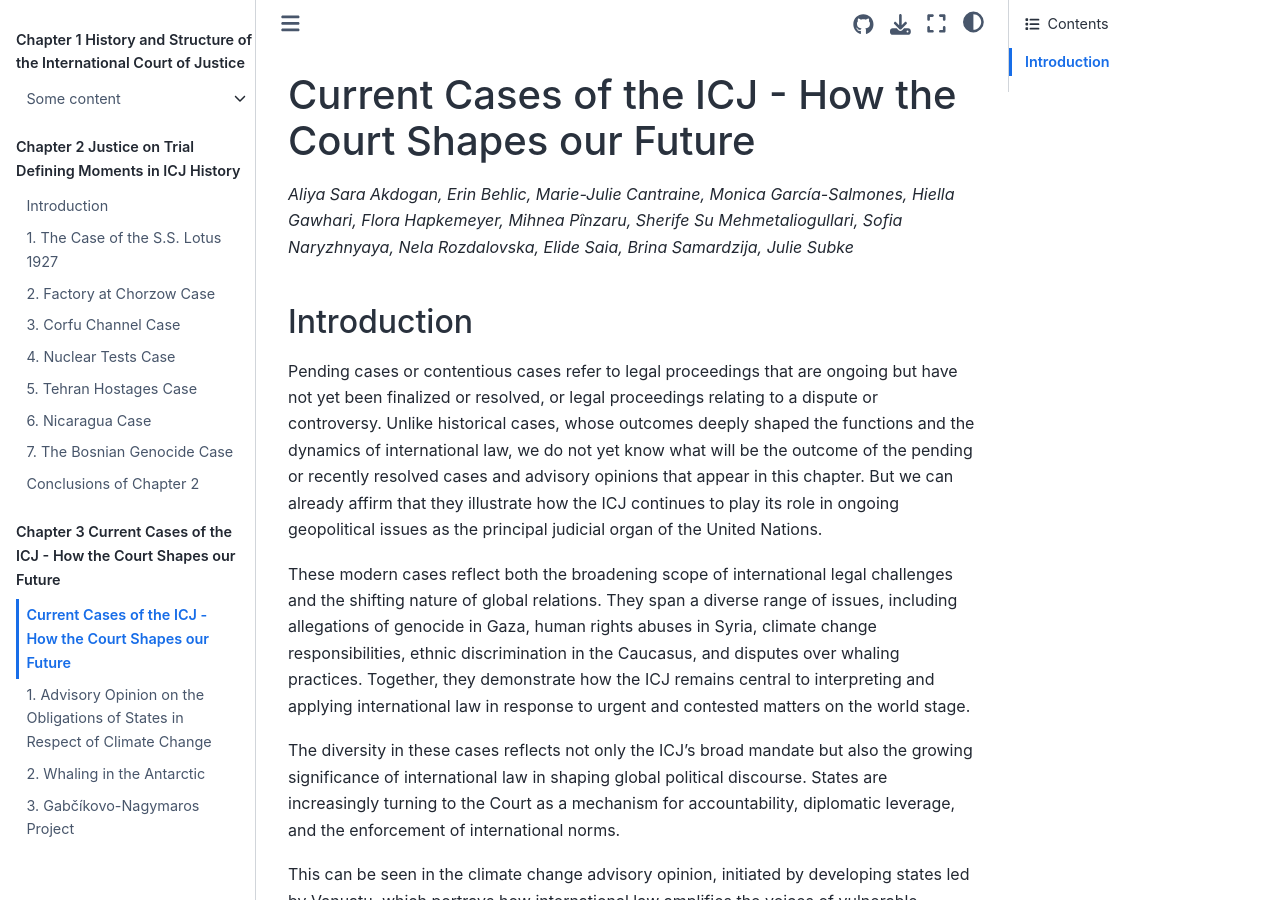
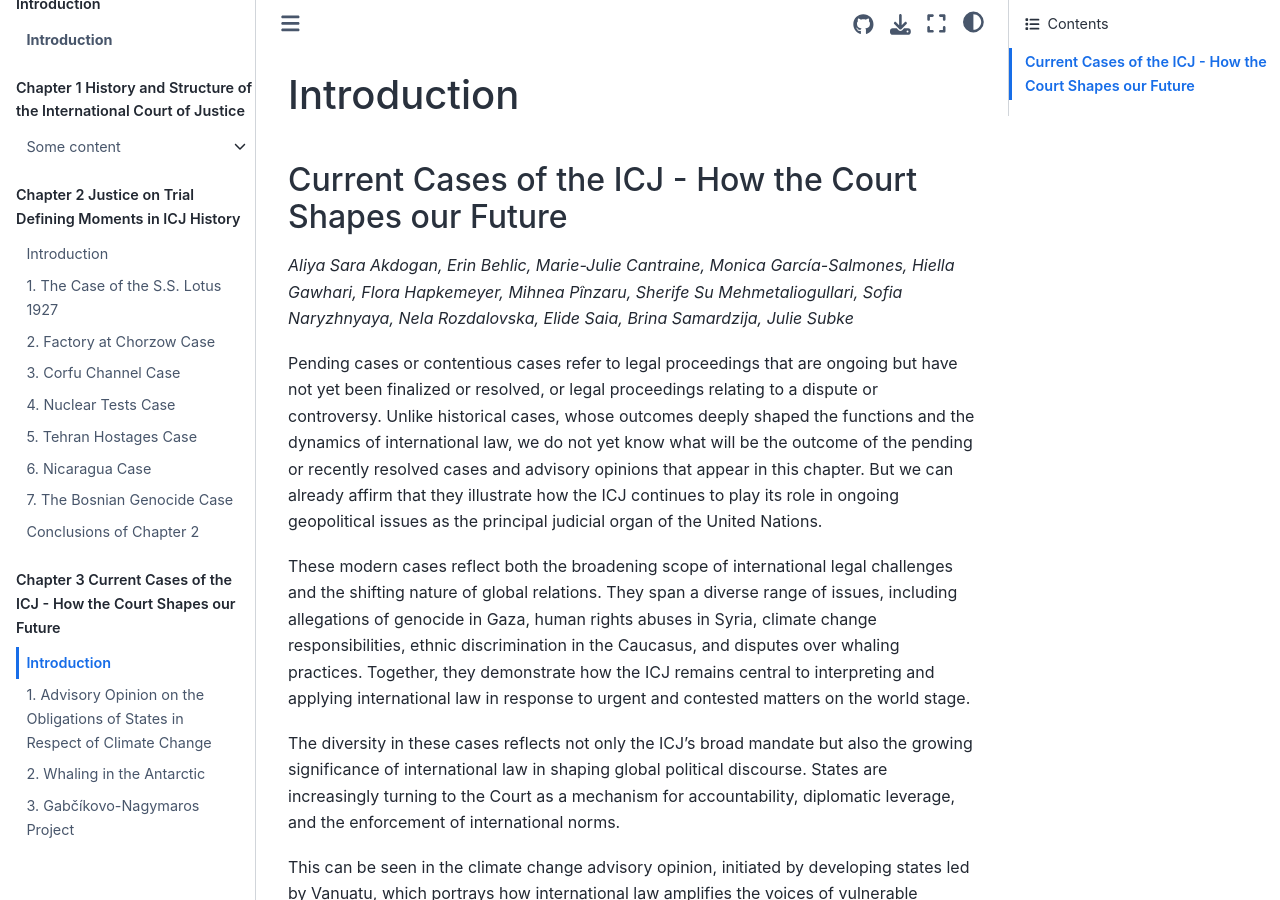
Before and after one commit to MaastrichtUniversityPress/Thirst-for-Justice-The-International-Court-of-Justice, a Jupyter Book: the page built from book/chapter3/introduction_chapter3.md, in a window 1280 px wide and 900 px high. Built offline with Jupyter Book 1.0.4 settings and Sphinx 7.4.7 and the Sphinx Book theme 1.1.4, drawn with Linux system fonts in a browser that asks for light colours; comment, search, counter and statistics services are not loaded.

Commit message:
Revise introduction and update section headings
Reorganized the introduction section to highlight the title and authors. Updated the heading structure for clarity.

```diff
--- a/book/chapter3/introduction_chapter3.md
+++ b/book/chapter3/introduction_chapter3.md
@@ -1,8 +1,8 @@
-# Current Cases of the ICJ - How the Court Shapes our Future
+# Introduction
+
+## Current Cases of the ICJ - How the Court Shapes our Future
 
 *Aliya Sara Akdogan, Erin Behlic, Marie-Julie Cantraine, Monica García-Salmones, Hiella Gawhari, Flora Hapkemeyer, Mihnea Pînzaru, Sherife Su Mehmetaliogullari, Sofia Naryzhnyaya, Nela Rozdalovska, Elide Saia, Brina Samardzija, Julie Subke*
-
-## Introduction
 
 Pending cases or contentious cases refer to legal proceedings that are ongoing but have not yet been finalized or resolved, or legal proceedings relating to a dispute or controversy. Unlike historical cases, whose outcomes deeply shaped the functions and the dynamics of international law, we do not yet know what will be the outcome of the pending or recently resolved cases and advisory opinions that appear in this chapter. But we can already affirm that they illustrate how the ICJ continues to play its role in ongoing geopolitical issues as the principal judicial organ of the United Nations.
 
```
